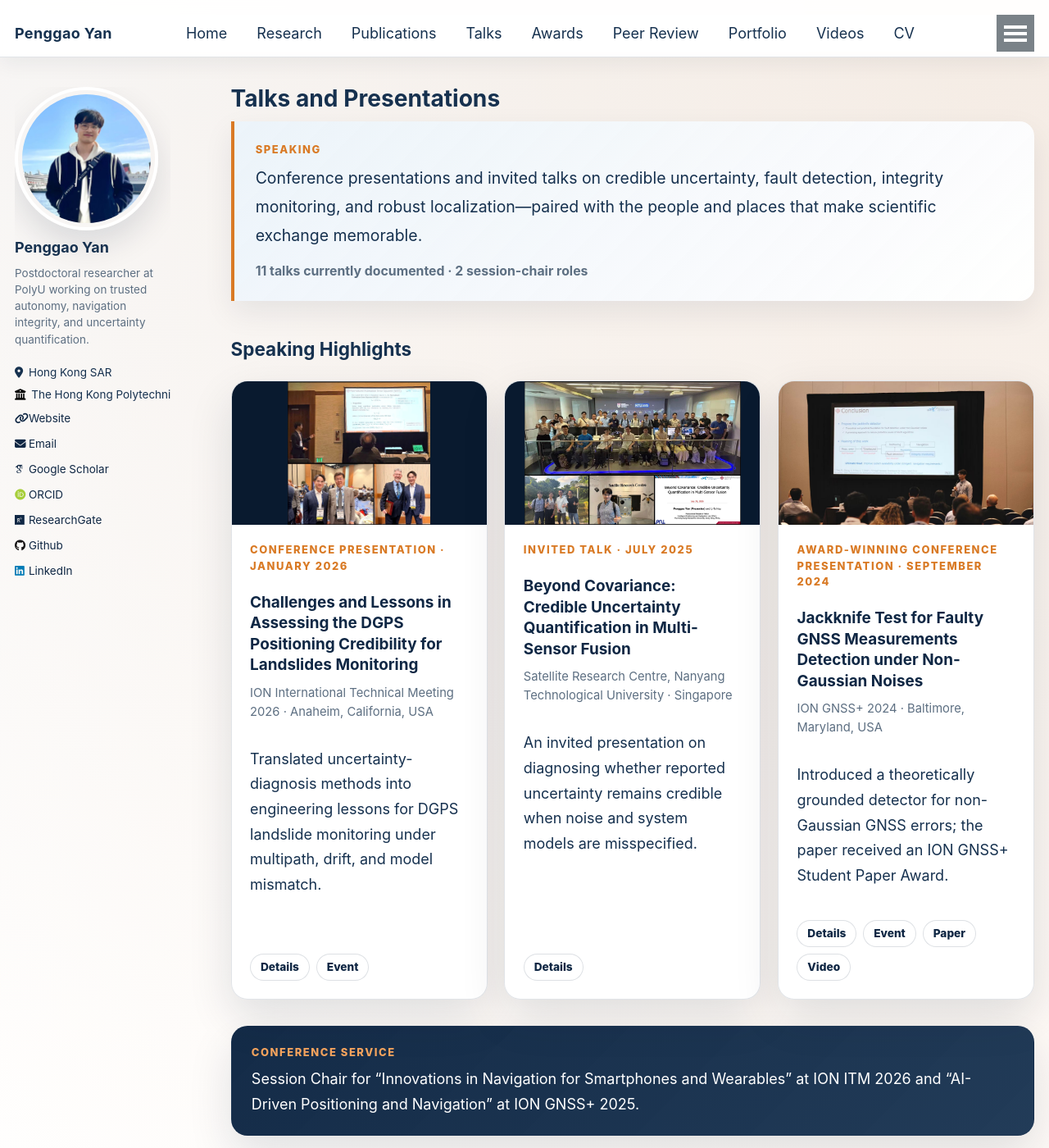
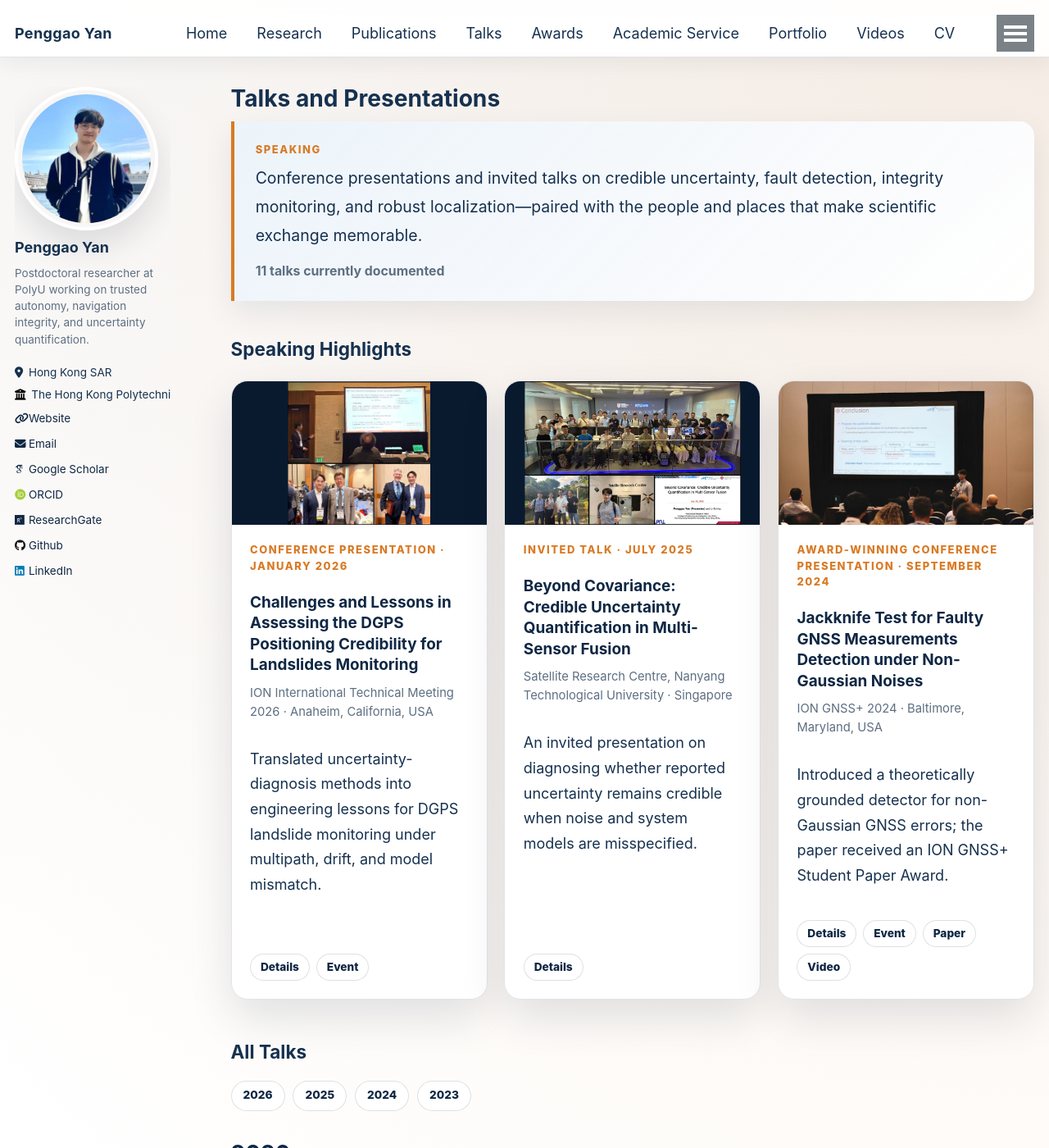
Before and after one commit to JasonYanxx/JasonYanxx.github.io, a Jekyll site: the page built from _pages/talks.html, in a window 1280 px wide and 1400 px high. Shown: the whole window at 82% size. Built offline with Jekyll 4.4.1, drawn with Linux system fonts in a browser that asks for light colours; some web fonts are replaced; some of the changed text lies outside the part shown.

Commit message:
Add academic service archive
Create a scalable service collection and detail layout for conference leadership, session chairing, professional committees, and conference support. Integrate the existing peer-review venues into the new Academic Service landing page, preserve /peer-review/ as a redirect, and move session-chair photographs out of Talks. Update navigation, homepage news, and the CV so talks and service remain distinct.

Validation: bundle exec jekyll build --strict_front_matter; bundle exec jekyll build --safe --strict_front_matter; git diff --check; generated-page validation across 10 pages, 409 links, and 23 images; desktop browser QA at 1368 px with no horizontal overflow. Native mobile screenshot resizing was unavailable in the selected browser, so the compiled 760 px single-column breakpoint was verified structurally.

```diff
--- a/_config.yml
+++ b/_config.yml
@@ -236,6 +236,9 @@ collections:
   talks:
     output: true
     permalink: /:collection/:path/
+  service:
+    output: true
+    permalink: /academic-service/:path/
 
 
 # Defaults
@@ -309,6 +312,16 @@ defaults:
       share: true
       sitemap: true
       robots: index, follow
+  # _service
+  - scope:
+      path: ""
+      type: service
+    values:
+      layout: service
+      author_profile: true
+      share: true
+      sitemap: true
+      robots: index, follow
 
 
 # Sass/SCSS
@@ -337,6 +350,7 @@ whitelist:
   - jekyll-sitemap
   - jekyll-gist
   - jekyll-feed
+  - jekyll-redirect-from
   - jemoji
 
 
--- a/_data/navigation.yml
+++ b/_data/navigation.yml
@@ -15,8 +15,8 @@ main:
   - title: "Awards"
     url: /awards/
 
-  - title: "Peer Review"
-    url: /peer-review/
+  - title: "Academic Service"
+    url: /academic-service/
 
   - title: "Portfolio"
     url: /portfolio/
--- a/_pages/talks.html
+++ b/_pages/talks.html
@@ -19,7 +19,7 @@ robots: index, follow
     Conference presentations and invited talks on credible uncertainty, fault detection, integrity monitoring,
     and robust localization—paired with the people and places that make scientific exchange memorable.
   </p>
-  <p class="section-intro__meta">{{ all_talks | size }} talks currently documented · 2 session-chair roles</p>
+  <p class="section-intro__meta">{{ all_talks | size }} talks currently documented</p>
 </div>
 
 <h2 id="speaking-highlights">Speaking Highlights</h2>
@@ -51,14 +51,6 @@ robots: index, follow
       </div>
     </article>
   {% endfor %}
-</div>
-
-<div class="service-note service-note--compact">
-  <p class="service-note__eyebrow">Conference service</p>
-  <p>
-    Session Chair for “Innovations in Navigation for Smartphones and Wearables” at ION ITM 2026 and
-    “AI-Driven Positioning and Navigation” at ION GNSS+ 2025.
-  </p>
 </div>
 
 <h2 id="all-talks">All Talks</h2>
@@ -103,14 +95,6 @@ robots: index, follow
 </p>
 
 <div class="activity-gallery">
-  <figure class="activity-gallery__item activity-gallery__item--tall activity-gallery__item--portrait">
-    <a href="https://www.ion.org/itm/sessions.cfm?sessionID=1970" target="_blank" rel="noopener"><img src="{{ base_path }}/assets/images/itm-2026-session-chair.jpg" alt="Penggao Yan with a fellow session chair at ION ITM 2026" loading="lazy"></a>
-    <figcaption><strong>Chairing innovation discussions</strong><span>ION ITM 2026 · Anaheim</span></figcaption>
-  </figure>
-  <figure class="activity-gallery__item activity-gallery__item--tall activity-gallery__item--portrait">
-    <a href="https://www.ion.org/gnss/sessions.cfm?sessionID=1898" target="_blank" rel="noopener"><img src="{{ base_path }}/assets/images/ion-gnss-2025-session-chair.jpg" alt="Penggao Yan with co-chairs and speakers after an ION GNSS+ 2025 session" loading="lazy"></a>
-    <figcaption><strong>Conference service in AI-driven navigation</strong><span>ION GNSS+ 2025 · Baltimore</span></figcaption>
-  </figure>
   <figure class="activity-gallery__item activity-gallery__item--wide">
     <a href="{{ base_path }}/portfolio/2024-09-20-portfolio"><img src="{{ base_path }}/assets/images/ion2024_gresentation.jpg" alt="Penggao Yan presenting the jackknife detector at ION GNSS+ 2024" loading="lazy"></a>
     <figcaption><strong>On stage</strong><span>ION GNSS+ 2024 · Baltimore</span></figcaption>
--- a/_sass/_custom.scss
+++ b/_sass/_custom.scss
@@ -397,7 +397,7 @@ h3[id],
   }
 }
 
-/* Curated academic records: publications, talks, awards, and peer review. */
+/* Curated academic records: publications, talks, awards, service, and peer review. */
 .section-intro {
   margin: 0 0 2.4rem;
   padding: 1.35rem 1.45rem;
@@ -412,6 +412,8 @@ h3[id],
 .award-item__category,
 .talk-card__eyebrow,
 .talk-list-item__type,
+.service-card__eyebrow,
+.service-list-item__type,
 .service-note__eyebrow {
   margin: 0 0 0.45rem;
   color: var(--site-accent);
@@ -437,6 +439,7 @@ h3[id],
 
 .publication-grid,
 .talk-feature-grid,
+.service-feature-grid,
 .award-feature-grid,
 .peer-review-grid {
   display: grid;
@@ -454,8 +457,13 @@ h3[id],
   grid-template-columns: repeat(auto-fit, minmax(240px, 1fr));
 }
 
+.service-feature-grid {
+  grid-template-columns: repeat(2, minmax(0, 1fr));
+}
+
 .publication-card,
 .talk-card,
+.service-card,
 .award-card,
 .peer-review-card,
 .service-note,
@@ -469,6 +477,7 @@ h3[id],
 
 .publication-card,
 .talk-card,
+.service-card,
 .award-card {
   display: flex;
   min-width: 0;
@@ -477,6 +486,7 @@ h3[id],
 
 .publication-card__media,
 .talk-card__media,
+.service-card__media,
 .award-card__media {
   display: block;
   overflow: hidden;
@@ -488,12 +498,14 @@ h3[id],
 }
 
 .talk-card__media,
+.service-card__media,
 .award-card__media {
   aspect-ratio: 16 / 9;
 }
 
 .publication-card__media img,
 .talk-card__media img,
+.service-card__media img,
 .award-card__media img {
   display: block;
   width: 100%;
@@ -502,7 +514,8 @@ h3[id],
   object-fit: cover;
 }
 
-.talk-card__media img.talk-card__image--contain {
+.talk-card__media img.talk-card__image--contain,
+.service-card__media img.service-card__image--contain {
   background: var(--site-navy-deep);
   object-fit: contain;
 }
@@ -514,6 +527,7 @@ h3[id],
 
 .publication-card__body,
 .talk-card__body,
+.service-card__body,
 .award-card__body {
   display: flex;
   flex: 1;
@@ -561,6 +575,7 @@ h3[id],
 
 .publication-card h3,
 .talk-card h3,
+.service-card h3,
 .award-card h3 {
   margin: 0.75rem 0 0.55rem;
   font-size: 1.05rem;
@@ -569,6 +584,7 @@ h3[id],
 
 .publication-card h3 a,
 .talk-card h3 a,
+.service-card h3 a,
 .award-card h3 a {
   text-decoration: none;
 }
@@ -576,12 +592,14 @@ h3[id],
 .publication-card__meta,
 .publication-card__summary,
 .talk-card__venue,
+.service-card__venue,
 .award-card__detail {
   color: var(--site-muted);
 }
 
 .publication-card__meta,
-.talk-card__venue {
+.talk-card__venue,
+.service-card__venue {
   margin: 0 0 0.75rem;
   font-size: 0.82rem;
   line-height: 1.55;
@@ -589,6 +607,7 @@ h3[id],
 
 .publication-card__summary,
 .talk-card__body > p:last-of-type,
+.service-card__body > p:last-of-type,
 .award-card__body > p {
   line-height: 1.7;
 }
@@ -640,12 +659,14 @@ h3[id],
 
 .publication-year,
 .talk-year,
+.service-year,
 .award-year {
   scroll-margin-top: 6rem;
 }
 
 .publication-year > h3,
 .talk-year > h3,
+.service-year > h3,
 .award-year > h3 {
   margin: 2rem 0 0.8rem;
   color: var(--site-navy);
@@ -654,12 +675,14 @@ h3[id],
 
 .publication-list,
 .talk-list,
+.service-list,
 .award-year__items {
   border-top: 1px solid var(--site-border);
 }
 
 .publication-list-item,
 .talk-list-item,
+.service-list-item,
 .award-item {
   position: relative;
   border-bottom: 1px solid var(--site-border);
@@ -691,6 +714,7 @@ h3[id],
 
 .publication-list-item h4,
 .talk-list-item h4,
+.service-list-item h4,
 .award-item h4 {
   margin: 0.35rem 0 0.4rem;
   font-size: 1rem;
@@ -699,12 +723,14 @@ h3[id],
 
 .publication-list-item h4 a,
 .talk-list-item h4 a,
+.service-list-item h4 a,
 .award-item h4 a {
   text-decoration: none;
 }
 
 .publication-list-item__meta,
 .talk-list-item__venue,
+.service-list-item__venue,
 .award-item__issuer,
 .award-item__detail {
   margin: 0;
@@ -713,7 +739,8 @@ h3[id],
   line-height: 1.6;
 }
 
-.talk-card__placeholder {
+.talk-card__placeholder,
+.service-card__placeholder {
   display: grid;
   min-height: 11rem;
   place-items: center;
@@ -747,20 +774,23 @@ h3[id],
   color: var(--site-accent-soft);
 }
 
-.talk-list-item {
+.talk-list-item,
+.service-list-item {
   display: grid;
   grid-template-columns: 7.5rem minmax(0, 1fr);
   gap: 1.15rem;
   padding: 1.2rem 0;
 }
 
-.talk-list-item__date {
+.talk-list-item__date,
+.service-list-item__date {
   color: var(--site-muted);
   font-size: 0.8rem;
   font-weight: 800;
 }
 
-.talk-list-item__body > p:not([class]) {
+.talk-list-item__body > p:not([class]),
+.service-list-item__body > p:not([class]) {
   margin: 0.55rem 0 0;
   line-height: 1.65;
 }
@@ -839,19 +869,22 @@ h3[id],
   text-align: right;
 }
 
-.talk-page-meta {
+.talk-page-meta,
+.service-page-meta {
   color: var(--site-muted);
   line-height: 1.6;
 }
 
-.talk-hero {
+.talk-hero,
+.service-hero {
   overflow: hidden;
   margin: 0 0 1.25rem;
   border-radius: 20px;
   box-shadow: var(--site-shadow);
 }
 
-.talk-hero img {
+.talk-hero img,
+.service-hero img {
   display: block;
   width: 100%;
   max-height: 34rem;
@@ -859,23 +892,27 @@ h3[id],
   object-fit: cover;
 }
 
-.talk-hero--contain {
+.talk-hero--contain,
+.service-hero--contain {
   background: var(--site-navy-deep);
 }
 
-.talk-hero--contain img {
+.talk-hero--contain img,
+.service-hero--contain img {
   max-height: none;
   object-fit: contain;
 }
 
-.talk-hero figcaption {
+.talk-hero figcaption,
+.service-hero figcaption {
   padding: 0.65rem 0.9rem;
   background: var(--site-sky);
   color: var(--site-muted);
   font-size: 0.78rem;
 }
 
-.talk-lede {
+.talk-lede,
+.service-lede {
   padding-left: 1rem;
   border-left: 4px solid var(--site-accent);
   color: var(--site-ink);
@@ -999,11 +1036,13 @@ h3[id],
 
 @media (max-width: 760px) {
   .publication-grid,
+  .service-feature-grid,
   .service-stats {
     grid-template-columns: 1fr;
   }
 
   .talk-list-item,
+  .service-list-item,
   .award-year {
     grid-template-columns: 1fr;
     gap: 0.25rem;
```
Also changed, not shown: _layouts/service.html (added, +68 -0 lines), _pages/about.md (+1 -0 lines), _pages/academic-service.html (added, +140 -0 lines), _pages/cv.md (+4 -2 lines), _pages/peer-review.html (deleted, +0 -65 lines), _service/2021-12-09-hksts-student-helper.md (added, +19 -0 lines), _service/2025-09-10-ion-gnss-session-chair.md (added, +24 -0 lines), _service/2025-11-01-ieee-itss-committee-member.md (added, +20 -0 lines), _service/2026-01-29-ion-itm-session-chair.md (added, +24 -0 lines), _service/2026-07-16-icasse-organizing-committee-chair.md (added, +20 -0 lines).
